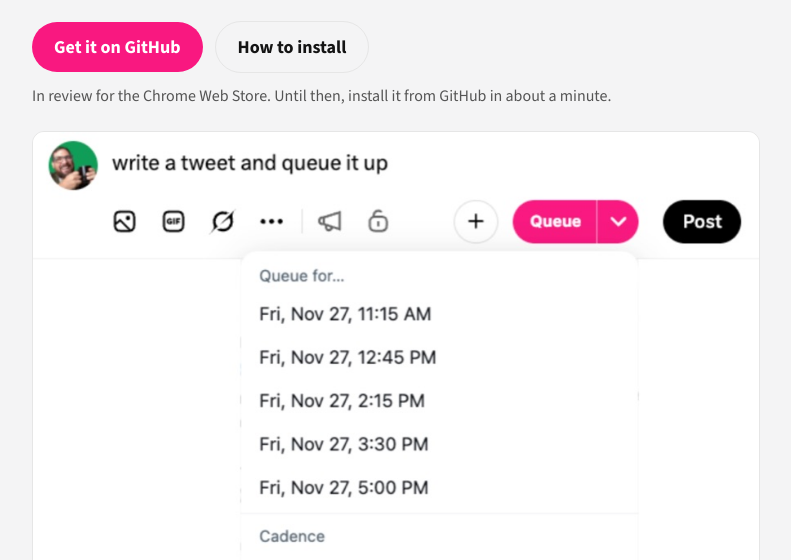
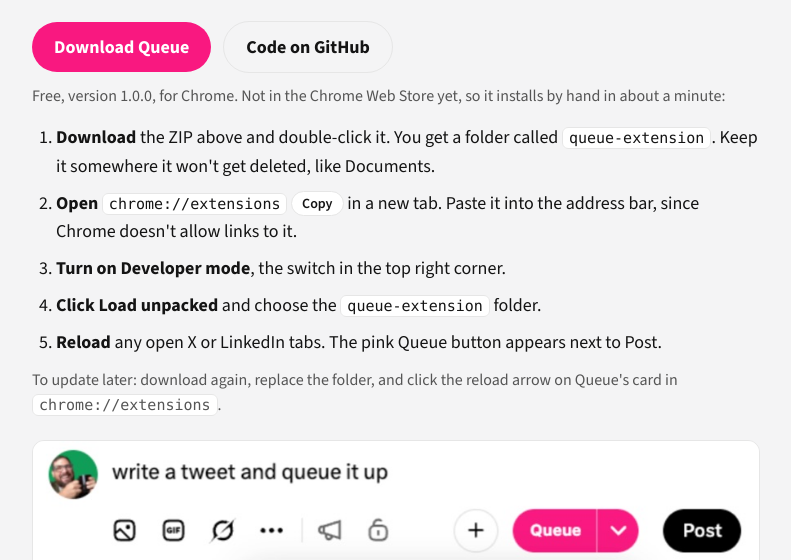
Before and after one commit to andrewkamphey/kamphey.com, a plain HTML site: page site/queue/index.html in a window 1280 px wide. Shown: the part 240-800 px from the top of the page, without its empty margins (244-1035 px from the left). Drawn offline with nearby package versions, Linux system fonts and the light colour scheme.

Commit message:
Queue: download button, install steps, kamphey.com/q short link
Co-Authored-By: Claude Opus 5.5 <noreply@anthropic.com>

```diff
--- a/site/queue/index.html
+++ b/site/queue/index.html
@@ -31,6 +31,11 @@ h1 { font-size: 40px; line-height: 1.1; margin: 0; }
 .btn:hover { filter: brightness(1.08); }
 .btn.ghost { background: none; color: var(--ink); border: 1px solid var(--line); }
 .note { font-size: 16px; color: var(--muted); margin: 10px 0 0; }
+.steps { margin: 14px 0 0; padding-left: 24px; }
+.steps li { margin: 8px 0; }
+code { font: 15px/1.4 ui-monospace, SFMono-Regular, Menlo, monospace; background: var(--surface); border: 1px solid var(--line); border-radius: 6px; padding: 1px 6px; }
+.copy { font: 600 14px "Source Sans 3", system-ui, sans-serif; color: var(--ink); background: var(--surface); border: 1px solid var(--line); border-radius: 999px; padding: 2px 10px; cursor: pointer; vertical-align: 1px; }
+.copy:hover { border-color: var(--link); }
 h2 { font-size: 26px; margin: 48px 0 8px; }
 figure { margin: 22px 0 0; }
 figure img { display: block; width: 100%; height: auto; border: 1px solid var(--line); border-radius: 12px; background: #fff; }
@@ -47,10 +52,19 @@ footer { margin-top: 56px; padding-top: 18px; border-top: 1px solid var(--line);
 <div class="hero"><img src="/queue/img/icon.png" alt=""><h1>Queue</h1></div>
 <p class="lead">A free Chrome extension that adds a Queue button next to Post on X and LinkedIn. Write your post, click Queue, and it lands in the next free slot.</p>
 <div class="ctas">
-  <a class="btn" href="https://github.com/andrewkamphey/queue">Get it on GitHub</a>
-  <a class="btn ghost" href="https://github.com/andrewkamphey/queue#install">How to install</a>
+  <a class="btn" href="/queue/queue.zip" download>Download Queue</a>
+  <a class="btn ghost" href="https://github.com/andrewkamphey/queue">Code on GitHub</a>
 </div>
-<p class="note">In review for the Chrome Web Store. Until then, install it from GitHub in about a minute.</p>
+<p class="note">Free, version 1.0.0, for Chrome. Not in the Chrome Web Store yet, so it installs by hand in about a minute:</p>
+
+<ol class="steps">
+  <li><strong>Download</strong> the ZIP above and double-click it. You get a folder called <code>queue-extension</code>. Keep it somewhere it won't get deleted, like Documents.</li>
+  <li><strong>Open</strong> <code id="ext-url">chrome://extensions</code> <button class="copy" type="button" data-copy="chrome://extensions">Copy</button> in a new tab. Paste it into the address bar, since Chrome doesn't allow links to it.</li>
+  <li><strong>Turn on Developer mode</strong>, the switch in the top right corner.</li>
+  <li><strong>Click Load unpacked</strong> and choose the <code>queue-extension</code> folder.</li>
+  <li><strong>Reload</strong> any open X or LinkedIn tabs. The pink Queue button appears next to Post.</li>
+</ol>
+<p class="note">To update later: download again, replace the folder, and click the reload arrow on Queue's card in <code>chrome://extensions</code>.</p>
 
 <figure>
   <img src="/queue/img/2-menu.jpg" alt="X composer with the pink Queue button and its menu of upcoming slots and cadence options" width="889" height="900">
@@ -89,5 +103,14 @@ footer { margin-top: 56px; padding-top: 18px; border-top: 1px solid var(--line);
 
 <footer>Made by <a href="/">Andrew Kamphey</a>. Questions or ideas: <a href="mailto:q@kamphey.com">q@kamphey.com</a></footer>
 </main>
+<script>
+document.querySelectorAll('.copy').forEach(function (b) {
+  b.addEventListener('click', function () {
+    var t = b.getAttribute('data-copy');
+    var done = function () { b.textContent = 'Copied'; setTimeout(function () { b.textContent = 'Copy'; }, 1500); };
+    if (navigator.clipboard) navigator.clipboard.writeText(t).then(done, function () {});
+  });
+});
+</script>
 </body>
 </html>
```
Also changed, not shown: site/index.html (+1 -1 lines), 2 other files.
